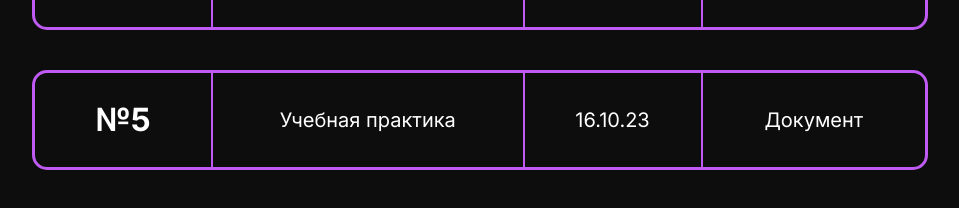
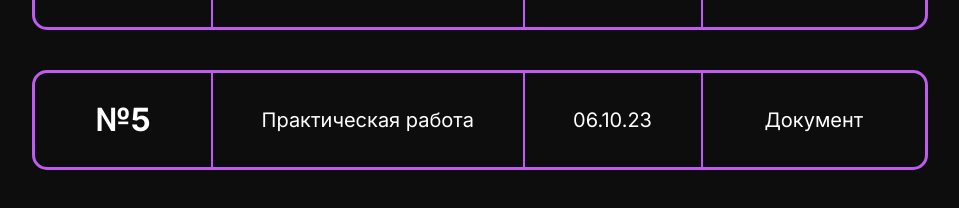
Before and after one commit to RoastedPikachu/Report_Site, a Next.js app: page / in a window 1280 px wide. Shown: the part 714-922 px from the top of the page, without its empty margins (160-1119 px from the left). Built offline with nearby package versions, Linux system fonts and the light colour scheme.

Commit message:
fix: хотфикс из-за использования useSelector по условию

```diff
--- a/src/app/page.tsx
+++ b/src/app/page.tsx
@@ -2,9 +2,9 @@
 import React, { useState } from "react";
 
 import { taskSlice } from "@/store/storeReducers/TaskSlice";
-import { useSelector } from "react-redux";
+// import { useSelector } from "react-redux";
 import { useAppDispatch } from "@/store/storeHooks";
-import { RootState } from "@/store";
+// import { RootState } from "@/store";
 
 import TheHeader from "@/widgets/shared/TheHeader";
 import TheFooter from "@/widgets/shared/TheFooter";
@@ -19,9 +19,7 @@ interface Task {
 export default function Home() {
   const dispatch = useAppDispatch();
 
-  const tasks = useSelector((state: RootState) => state.tasksSlice.tasks)
-    ? useSelector((state: RootState) => state.tasksSlice.tasks)
-    : [
+  const tasks = [
     {
       id: 1,
       type: "Практическая работа",
```
Lines whose indentation alone changed are shown as unchanged.
